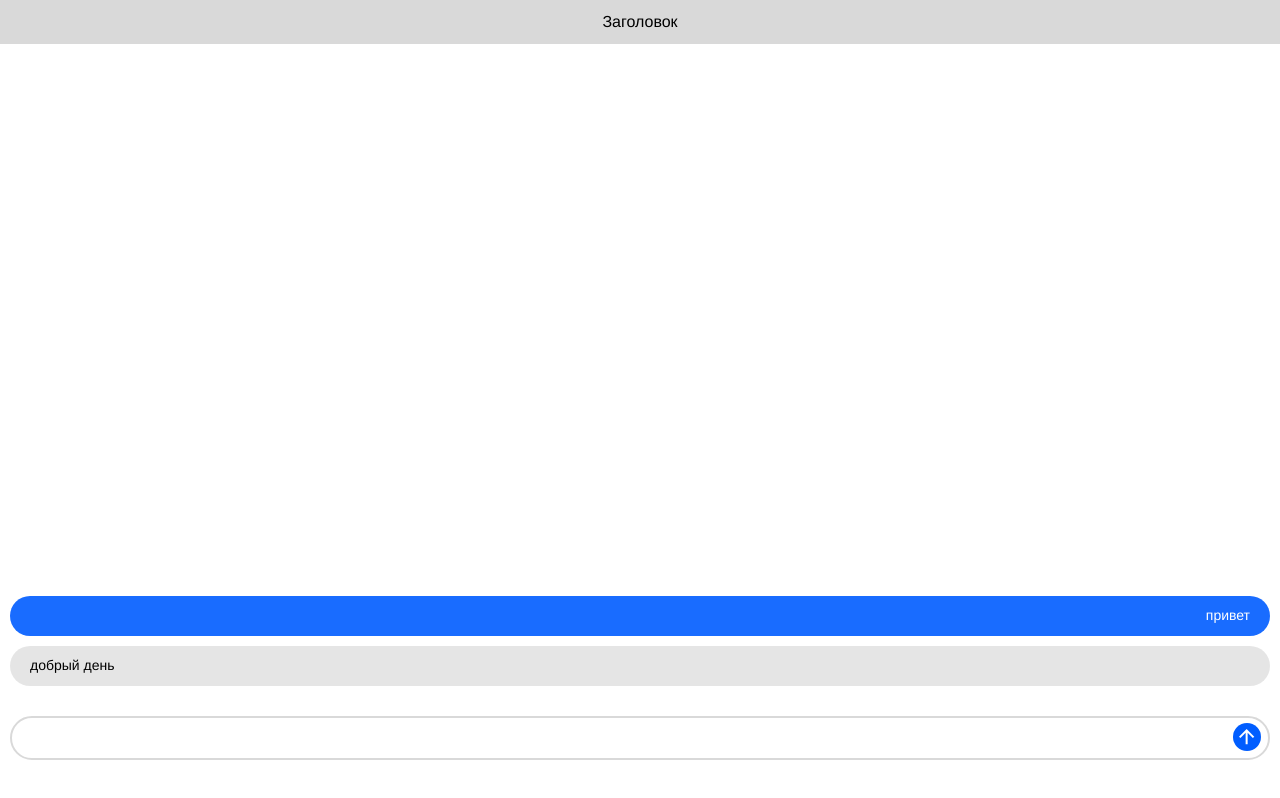
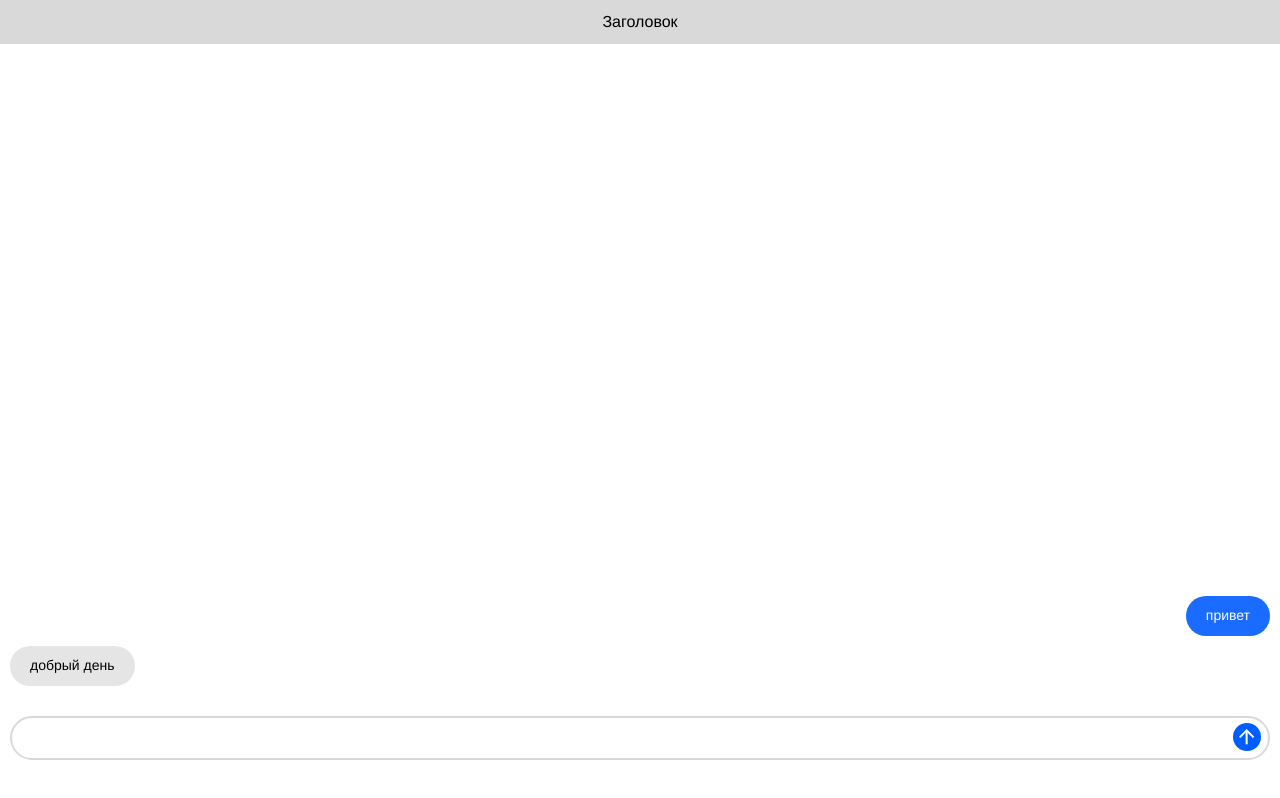
Before and after one commit to shyr1punk/chat-layout, a plain HTML site: page index.html in a window 1280 px wide. Drawn offline with Linux system fonts and the light colour scheme.

Commit message:
Исправил сообщения

```diff
--- a/style.css
+++ b/style.css
@@ -131,12 +131,15 @@ html, body {
   white-space: pre-line;
 }
 
-.chat__message_type_in {
+.chat__message_type_in .chat__message-text {
   background: rgba(0, 0, 0, .1);
 }
 
 .chat__message_type_out {
   text-align: right;
+}
+
+.chat__message_type_out .chat__message-text {
   background: rgba(0, 93, 255, .9);
   color: #fff;
 }
```
